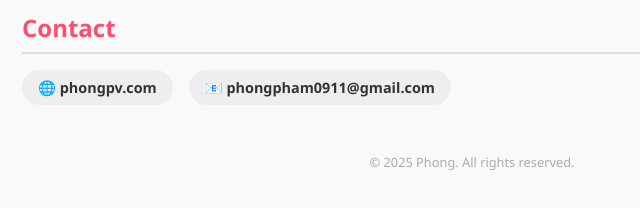
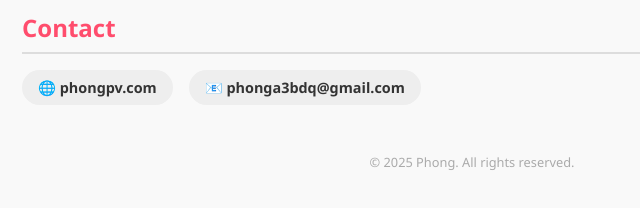
Before and after one commit to phong-pv/phong-pv.github.io, a plain HTML site: page index.html in a window 1280 px wide. Shown: the part 544-752 px from the top of the page, 168-808 px from the left. Drawn offline with Linux system fonts and the light colour scheme.

Commit message:
Update index.html

```diff
--- a/index.html
+++ b/index.html
@@ -93,7 +93,7 @@
     <h2>Contact</h2>
     <div class="contact">
       <div class="badge">🌐 phongpv.com</div>
-      <div class="badge">📧 phongpham0911@gmail.com</div>
+      <div class="badge">📧 phonga3bdq@gmail.com</div>
     </div>
   </section>
 
```
